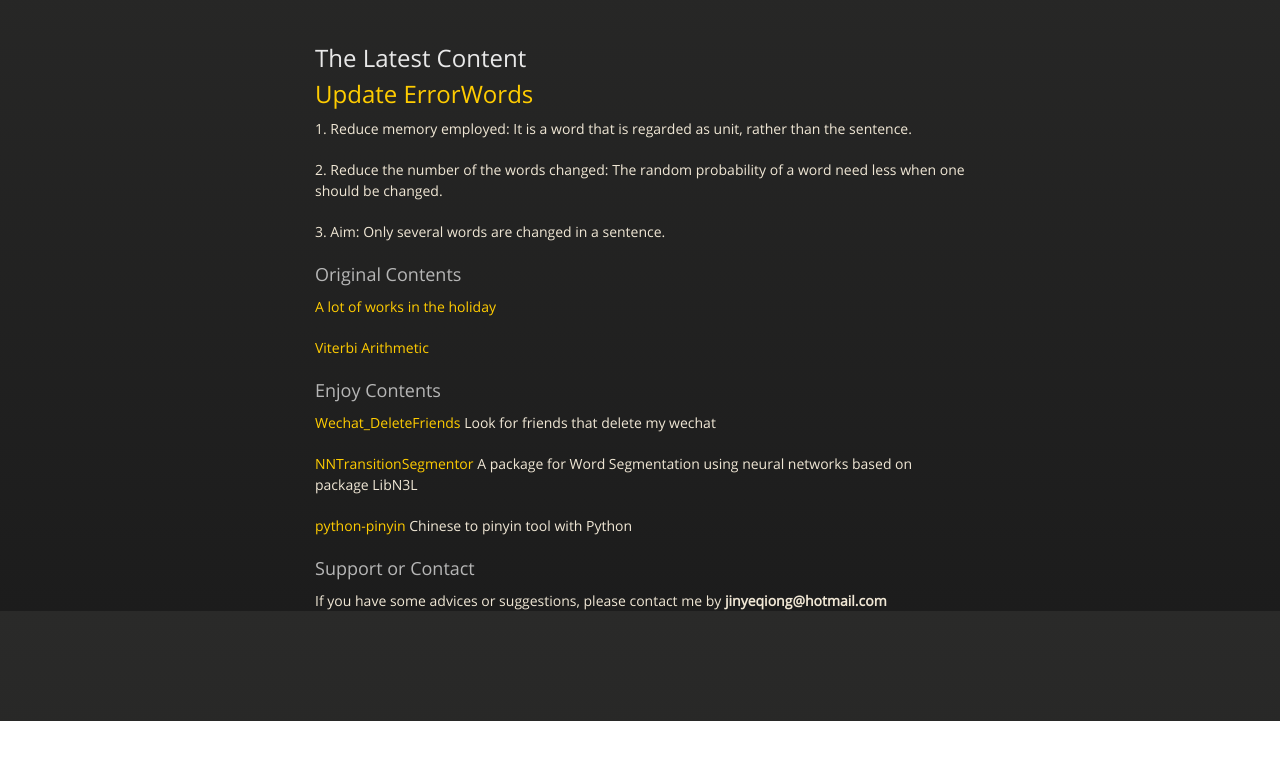
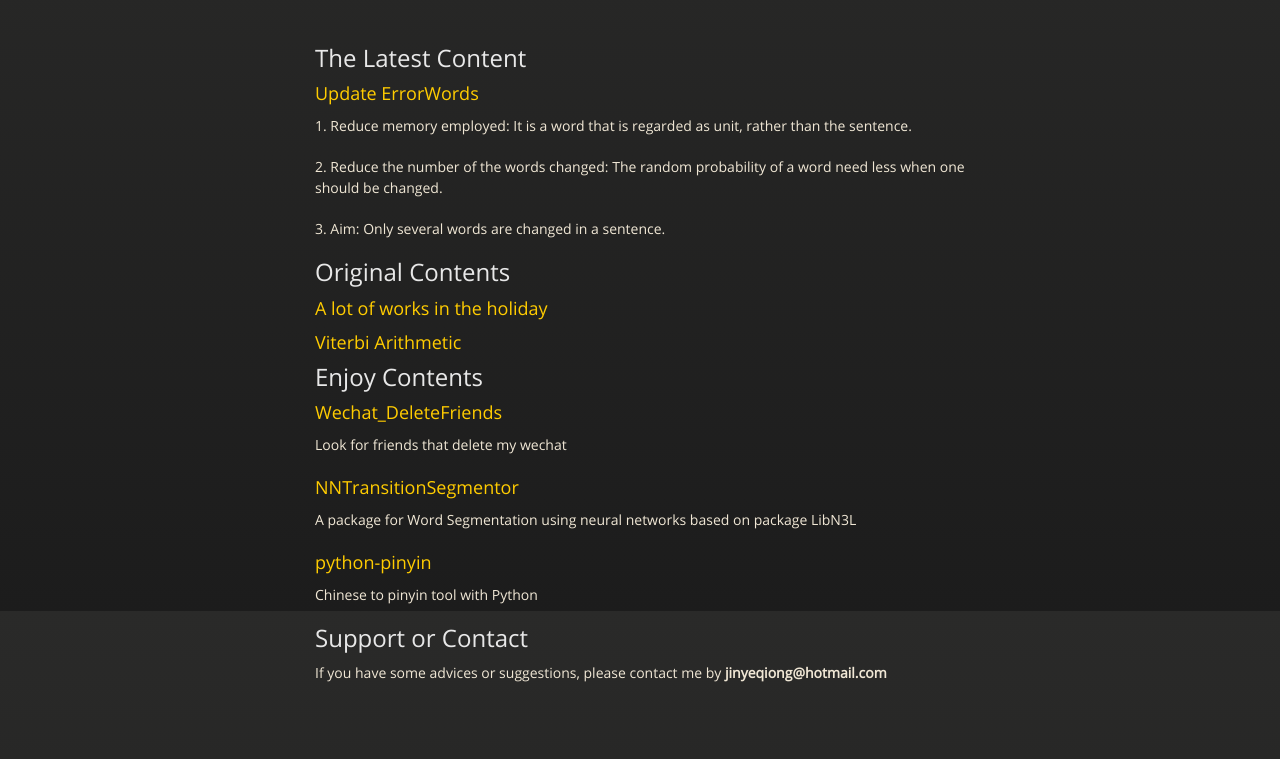
Before and after one commit to jinyeqiong/jinyeqiong.github.com, a plain HTML site: page index.html in a window 1280 px wide. Shown: the part 189-948 px from the top of the page. Before the commit the page ends 910 px from the top, so only its background shows below. Drawn offline with nearby package versions, Linux system fonts and the light colour scheme.

Commit message:
Tune size

```diff
--- a/index.html
+++ b/index.html
@@ -37,24 +37,27 @@
         <h2>
 <a id="welcome-to-github-pages" class="anchor" href="#welcome-to-github-pages" aria-hidden="true"><span aria-hidden="true" class="octicon octicon-link"></span></a>The Latest Content</h2>
 
-<h2><a href="https://github.com/jinyeqiong/BasedNLP/tree/master/ErrorWords">Update ErrorWords</a></h2>
+<h3><a href="https://github.com/jinyeqiong/BasedNLP/tree/master/ErrorWords">Update ErrorWords</a></h3>
 <p>1. Reduce memory employed: It is a word that is regarded as unit, rather than the sentence. </p>
 <p>2. Reduce the number of the words changed: The random probability of a word need less when one should be changed. </p>
 <p>3. Aim: Only several words are changed in a sentence. </p>
 
-<h3>
-<a id="designer-templates" class="anchor" href="#designer-templates" aria-hidden="true"><span aria-hidden="true" class="octicon octicon-link"></span></a>Original Contents</h3>
-<p><a href="https://github.com/jinyeqiong/BasedNLP">A lot of works in the holiday</a></p>
-<p><a href="https://github.com/jinyeqiong/Viterbi_xx">Viterbi Arithmetic</a></p>
+<h2>
+<a id="designer-templates" class="anchor" href="#designer-templates" aria-hidden="true"><span aria-hidden="true" class="octicon octicon-link"></span></a>Original Contents</h2>
+<h3><a href="https://github.com/jinyeqiong/BasedNLP">A lot of works in the holiday</a></h3>
+<h3><a href="https://github.com/jinyeqiong/Viterbi_xx">Viterbi Arithmetic</a></h3>
 
-<h3>
-<a id="creating-pages-manually" class="anchor" href="#creating-pages-manually" aria-hidden="true"><span aria-hidden="true" class="octicon octicon-link"></span></a>Enjoy Contents</h3>
-<p><a href="https://github.com/jinyeqiong/Wechat_DeleteFriends">Wechat_DeleteFriends</a>  Look for friends that delete my wechat </p>
-<p><a href="https://github.com/jinyeqiong/NNTransitionSegmentor">NNTransitionSegmentor</a>  A package for Word Segmentation using neural networks based on package LibN3L</p>
-<p><a href="https://github.com/jinyeqiong/python-pinyin">python-pinyin</a>  Chinese to pinyin tool with Python</p>
+<h2>
+<a id="creating-pages-manually" class="anchor" href="#creating-pages-manually" aria-hidden="true"><span aria-hidden="true" class="octicon octicon-link"></span></a>Enjoy Contents</h2>
+<h3><a href="https://github.com/jinyeqiong/Wechat_DeleteFriends">Wechat_DeleteFriends</a></h3>
+<p>Look for friends that delete my wechat </p>
+<h3><a href="https://github.com/jinyeqiong/NNTransitionSegmentor">NNTransitionSegmentor</a></h3>
+<p>A package for Word Segmentation using neural networks based on package LibN3L</p>
+<h3><a href="https://github.com/jinyeqiong/python-pinyin">python-pinyin</a></h3>
+<p>Chinese to pinyin tool with Python</p>
 
-<h3>
-<a id="support-or-contact" class="anchor" href="#support-or-contact" aria-hidden="true"><span aria-hidden="true" class="octicon octicon-link"></span></a>Support or Contact</h3>
+<h2>
+<a id="support-or-contact" class="anchor" href="#support-or-contact" aria-hidden="true"><span aria-hidden="true" class="octicon octicon-link"></span></a>Support or Contact</h2>
 
 <p>If you have some advices or suggestions, please contact me by <b>jinyeqiong@hotmail.com</b></p>
       </section>
```
